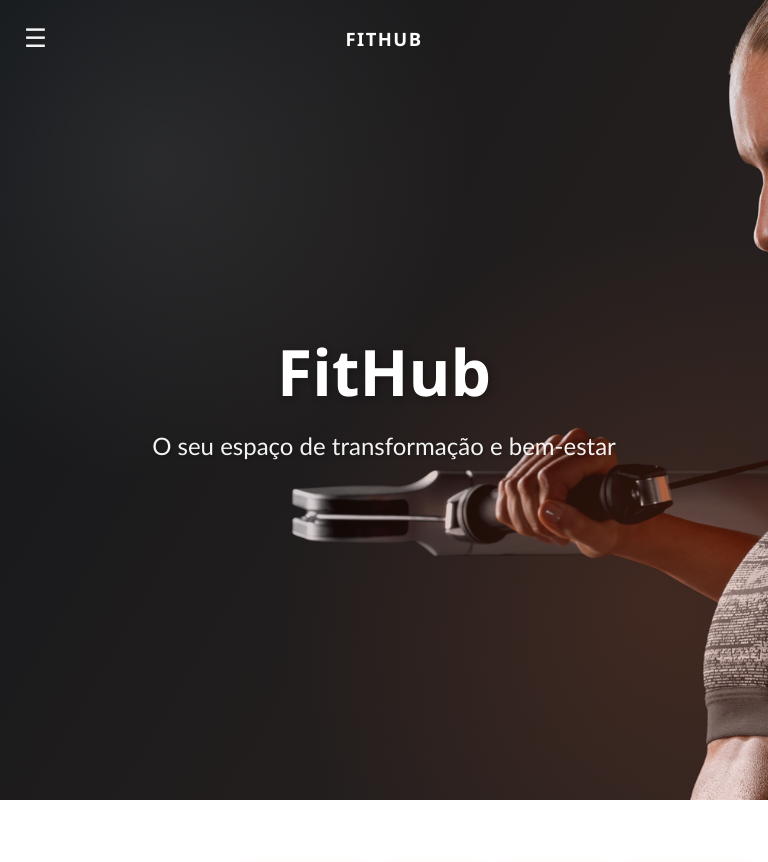
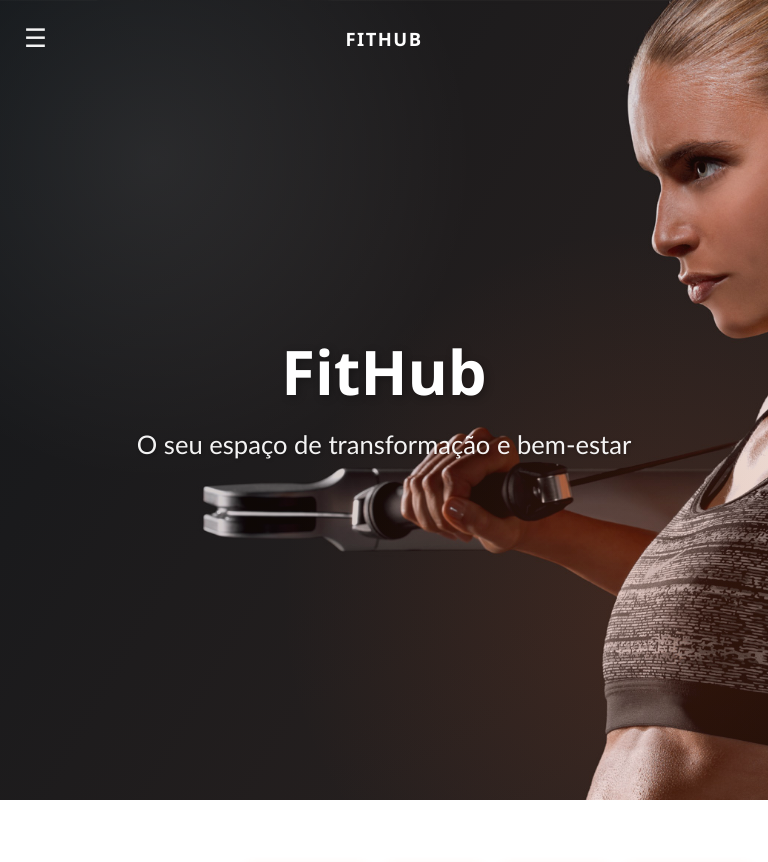
Before and after one commit to afonsovilas/fit-hub-gym, a PHP site: page / in a window 768 px wide. Shown: the top 862 px of the page. Run offline with PHP 8.4, Linux system fonts and the light colour scheme.

Commit message:
Fix banner responsive behavior

```diff
--- a/css/style.css
+++ b/css/style.css
@@ -261,6 +261,38 @@ textarea {
         display: none;
     }
 
+    .navbar-menu.is-open {
+        position: absolute;
+        top: 100%;
+        left: 0;
+        right: 0;
+        display: flex;
+        flex-direction: column;
+        gap: 0;
+        align-items: stretch;
+        justify-self: stretch;
+        padding: 0.5rem 1rem 0.8rem;
+        background: #ffffff;
+        border-bottom: 1px solid rgba(0, 0, 0, 0.08);
+        box-shadow: 0 10px 20px rgba(36, 32, 29, 0.15);
+        z-index: 101;
+    }
+
+    .navbar-menu.is-open .nav-link {
+        color: var(--color-text);
+        display: block;
+        padding: 0.7rem 0;
+        border-bottom: 1px solid rgba(0, 0, 0, 0.08);
+    }
+
+    .navbar-menu.is-open li:last-child .nav-link {
+        border-bottom: 0;
+    }
+
+    .navbar-container {
+        position: relative;
+    }
+
     .site-brand {
         font-size: 1.15rem;
     }
@@ -268,6 +300,7 @@ textarea {
     .menu-toggle {
         font-size: 1.6rem;
     }
+
 }
 
 .checkbox-group {
@@ -449,8 +482,10 @@ textarea {
 .hero-image-wrapper {
     position: relative;
     width: 100%;
+    min-height: 100vh;
     min-height: 100svh;
     height: 100vh;
+    height: 100dvh;
     display: flex;
     align-items: center;
     justify-content: center;
@@ -460,8 +495,15 @@ textarea {
     width: 100%;
     height: 100%;
     object-fit: cover;
+    object-position: center center;
     filter: saturate(1.15) contrast(1.05);
-    transform: scale(1.03);
+}
+
+@media (max-width: 768px) {
+    .hero-image-wrapper img {
+        object-fit: cover;
+        object-position: 64% center;
+    }
 }
 
 .hero-image-wrapper::before {
@@ -490,7 +532,7 @@ textarea {
 
 .hero-text h1 {
     color: white;
-    font-size: 3rem;
+    font-size: clamp(2.2rem, 8vw, 4.3rem);
     margin-bottom: 1rem;
     font-weight: 700;
     text-shadow: 2px 2px 8px rgba(0, 0, 0, 0.3);
@@ -498,7 +540,7 @@ textarea {
 
 .hero-subtitle {
     color: white;
-    font-size: 1.25rem;
+    font-size: clamp(1rem, 3.6vw, 1.6rem);
     opacity: 0.95;
     text-shadow: 1px 1px 4px rgba(0, 0, 0, 0.3);
 }
@@ -1264,19 +1306,6 @@ textarea {
     h2 { font-size: 2.25rem; }
     h3 { font-size: 1.75rem; }
 
-    .hero-image-wrapper {
-        min-height: 100svh;
-        height: 100vh;
-    }
-
-    .hero-text h1 {
-        font-size: 4rem;
-    }
-
-    .hero-subtitle {
-        font-size: 1.5rem;
-    }
-
     .about-content {
         grid-template-columns: 1fr 1fr;
     }
@@ -1328,11 +1357,6 @@ textarea {
    ================================================================ */
 
 @media (min-width: 1024px) {
-    .hero-image-wrapper {
-        min-height: 100svh;
-        height: 100vh;
-    }
-
     .about-stats {
         grid-template-columns: repeat(4, 1fr);
     }
--- a/js/navbar-scroll.js
+++ b/js/navbar-scroll.js
@@ -1,8 +1,38 @@
 document.addEventListener('DOMContentLoaded', function () {
     const header = document.querySelector('.header');
+    const menuToggle = document.querySelector('.menu-toggle');
+    const navbarMenu = document.querySelector('.navbar-menu');
 
     if (!header) {
         return;
+    }
+
+    if (menuToggle && navbarMenu) {
+        if (!navbarMenu.id) {
+            navbarMenu.id = 'primary-navigation';
+        }
+
+        menuToggle.setAttribute('aria-controls', navbarMenu.id);
+        menuToggle.setAttribute('aria-expanded', 'false');
+
+        menuToggle.addEventListener('click', function () {
+            const isOpen = navbarMenu.classList.toggle('is-open');
+            menuToggle.setAttribute('aria-expanded', String(isOpen));
+        });
+
+        navbarMenu.querySelectorAll('a').forEach(function (link) {
+            link.addEventListener('click', function () {
+                navbarMenu.classList.remove('is-open');
+                menuToggle.setAttribute('aria-expanded', 'false');
+            });
+        });
+
+        window.addEventListener('resize', function () {
+            if (window.innerWidth > 768) {
+                navbarMenu.classList.remove('is-open');
+                menuToggle.setAttribute('aria-expanded', 'false');
+            }
+        });
     }
 
     function updateHeaderState() {
```
